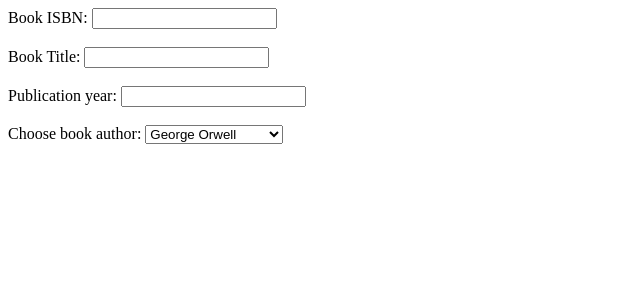
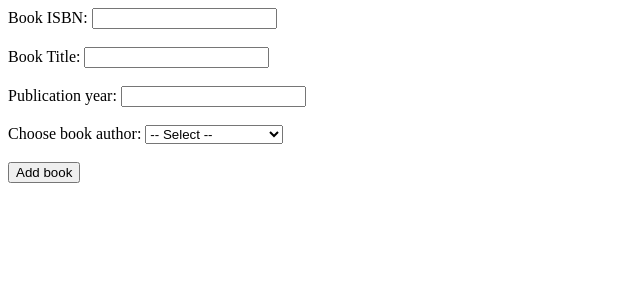
Before and after one commit to e-kif/book-alchemy, a Flask app: page /add_book in a window 1280 px wide. Shown: the top 300 px of the page, without its empty margins (0-640 px from the left). Run offline with Flask 3, Linux system fonts and the light colour scheme.

Commit message:
add book backend was implemented

```diff
--- a/app.py
+++ b/app.py
@@ -44,21 +44,23 @@ def add_book():
         authors = db.session.query(Authors).all()
         return render_template('add_book.html', status=status, warning=warning, authors=authors)
     if request.method == 'POST':
-        name = request.form.get('name').strip()
-        birth_date = request.form.get('birth_date').strip()
-        date_of_death = request.form.get('date_of_death').strip()
+        title = request.form.get('title').strip()
+        isbn = request.form.get('isbn').strip()
+        publication_year = request.form.get('publication_year')
+        author_id = request.form.get('author_id')
         status = 'failure'
-        if name and birth_date:
-            author = Authors(
-                name=name,
-                birth_date=birth_date,
-                date_of_death=date_of_death)
-            db.session.add(author)
+        if title and isbn:
+            book = Books(
+                isbn=isbn,
+                title=title,
+                publication_year=publication_year,
+                author_id=author_id)
+            db.session.add(book)
             db.session.commit()
             status = 'success'
         else:
-            status += '&warning=Author name and birthdate are required fields'
-        return redirect(f'/add_author?status={status}', 302)
+            status += '&warning=Book title and  name and ISBN are required fields'
+        return redirect(f'/add_book?status={status}', 302)
 
 
 @app.route('/', methods=['GET'])
--- a/templates/add_book.html
+++ b/templates/add_book.html
@@ -25,12 +25,12 @@
 
     <label for="author_id">Choose book author:</label>
     <select name="author_id" id="author_id" required>
+      <option value=""> -- Select -- </option>
       {% for author in authors %}
       <option value="{{ author.id }}">{{ author.name }}</option>
       {% endfor %}
-
-    </select>
-
+    </select> <br><br>
+    <input type="submit" value="Add book">
   </form>
 
   </body>
```
Also changed, not shown: data/library.sqlite.
